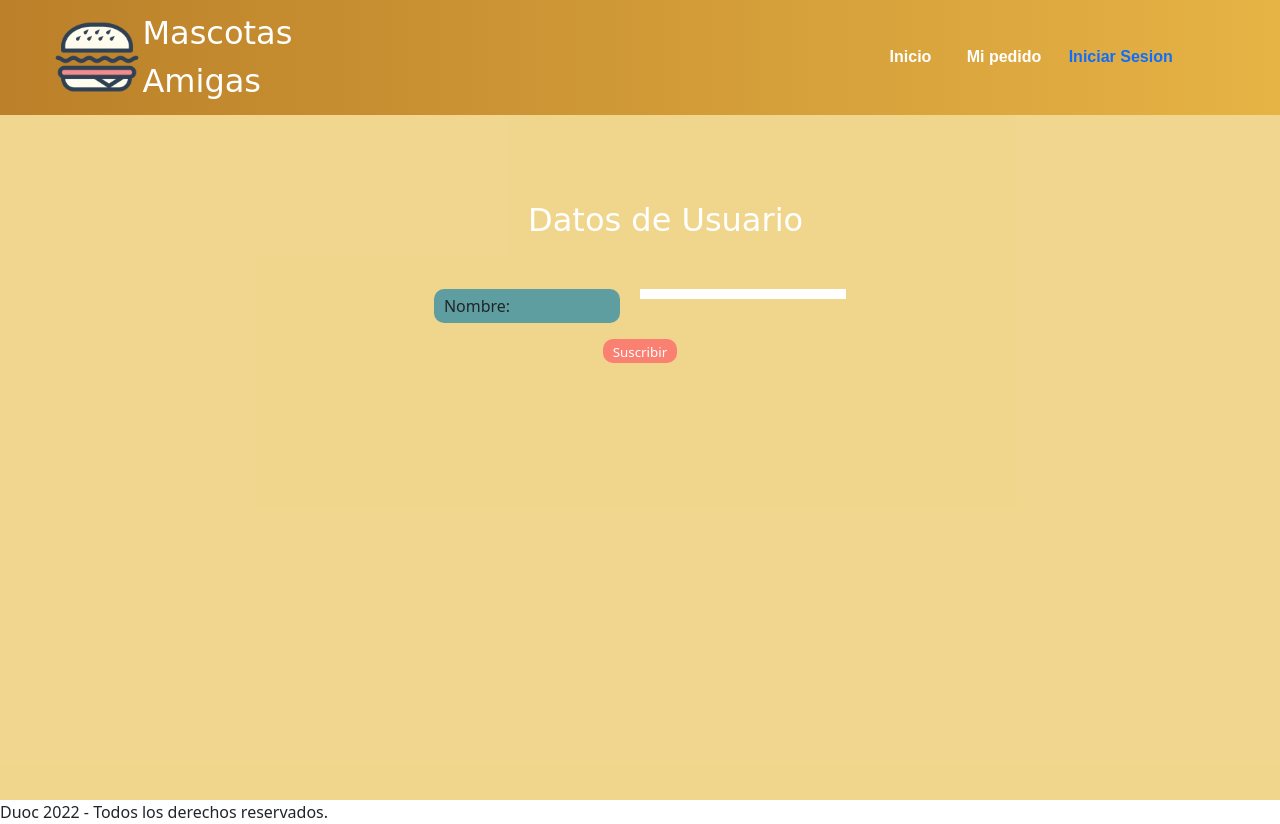
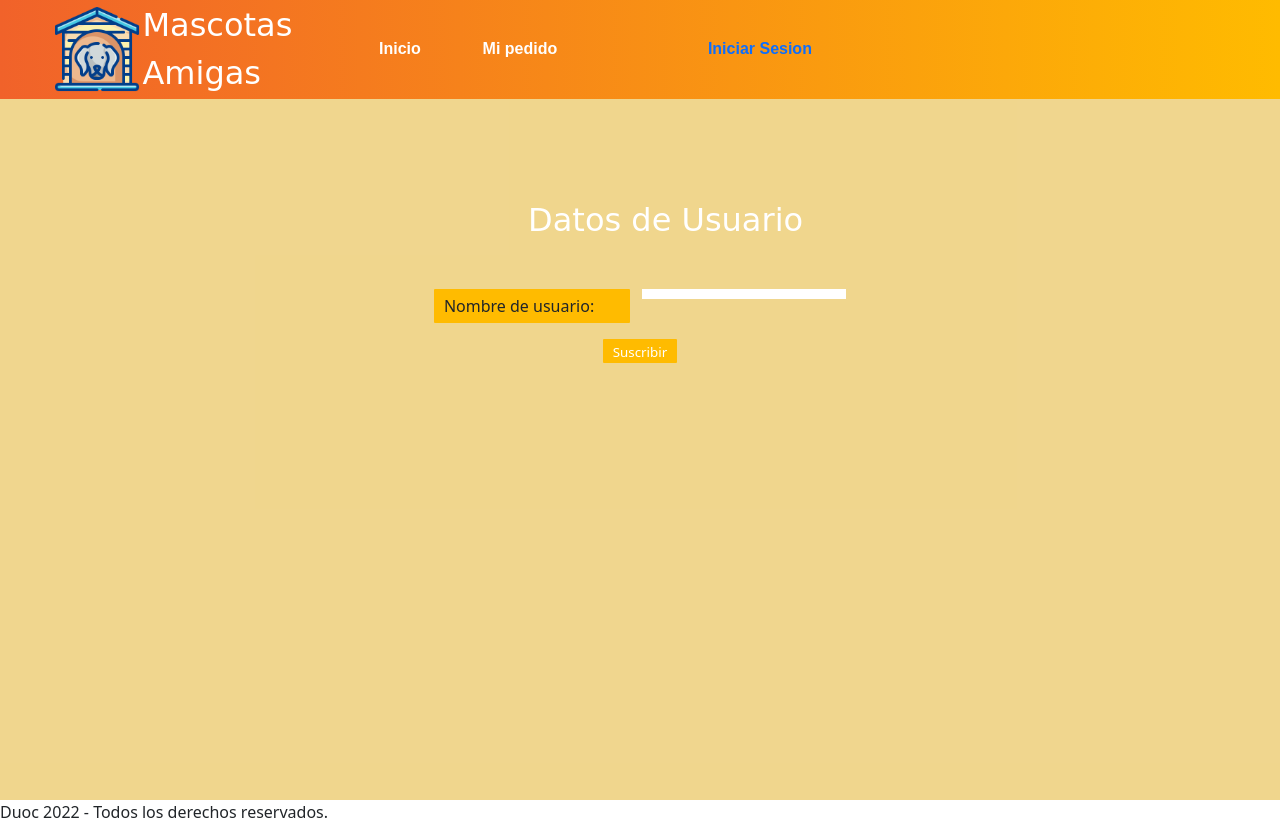
Before and after one commit to BrunoAraus/P3Examen, a Django app: page /usuario in a window 1280 px wide. Run offline with Django 3.2, Linux system fonts and the light colour scheme; some web fonts are replaced.

Commit message:
ANASHEEEEIII

```diff
--- a/core/static/core/css/Crear.css
+++ b/core/static/core/css/Crear.css
@@ -5,11 +5,13 @@
 
 .cuerpo{
     padding-top: 10%;
-    background-image: url("https://img.freepik.com/free-vector/fast-food-sketches-seamless-pattern-delicious-food-colored-ornament-hand-drawn-vector-illustration-modern-style-design-decor-wallpaper-background-textile_534604-529.jpg?w=2000");
+    background-color: rgba(231, 189, 71, 0.616);
     min-height: 100vh;
 }
 
 .container{
+    display: flex;
+    padding-top: 12px;
     background-color: #272727e3;
     color: white;
 }
--- a/core/static/core/css/EV1_Inicio sesion.css
+++ b/core/static/core/css/EV1_Inicio sesion.css
@@ -8,7 +8,7 @@
     justify-content: center;
     padding: 70px 0px 0px 0px;
     height: 100vh;
-    background-image: url("https://fondosmil.com/fondo/23216.jpg");
+    background-color: rgba(231, 189, 71, 0.616);
 
 }
 
--- a/core/static/core/css/EV1_Resgistrarse.css
+++ b/core/static/core/css/EV1_Resgistrarse.css
@@ -8,7 +8,7 @@
     justify-content: center;
     padding: 70px 0px 0px 0px;
     height: 100vh;
-    background-image: url("https://fondosmil.com/fondo/23216.jpg");
+    background-color: rgba(231, 189, 71, 0.616);
 
 }
 
--- a/core/static/core/css/Mainestilo.css
+++ b/core/static/core/css/Mainestilo.css
@@ -1,4 +1,6 @@
-
+b{
+    display: flex;
+}
 *{
     padding: 0;
     margin: 0;
@@ -11,8 +13,9 @@
     justify-content: space-between;
 
     width: 100%;
-    background:  linear-gradient(to left, rgb(230, 179, 69) 0%, rgb(187, 128, 41) 100%);
+    background:  linear-gradient(to right, rgb(241, 98, 42) 0%, rgb(255, 187, 0) 100%);
     position: fixed;
+    margin-top: auto;
     z-index: 100;
 }
 .imagen{
@@ -26,31 +29,43 @@
 }
 
 #menu{
-    padding: 0% 0% 0% 45%;
-    margin: 0% 0% 0% 0%;
     display: flex;
     flex-direction: column;
     justify-content: space-between;
+    align-items: flex-end;
+
+    width: 100%;
+}
+.navbar.navbar-expand-lg.navbar-dark{
+    padding: 0;
+    display: flex;
+}
+.largo-nav{
     width: 100%;
 }
 
 .navbar-nav{
     display: flex;
-    flex-direction: row;
+    align-items: center;
     font-weight: bold;
     font-family: Arial, Helvetica, sans-serif;
     font-size: larger;
+
 }
-
 b{
-    padding-right: 10%;
+    color: white;
+    display: flex;
+    padding-bottom: 4px;
+    font-family: 'Trebuchet MS', 'Lucida Sans Unicode', 'Lucida Grande', 'Lucida Sans', Arial, sans-serif
 }
 
 .nav-item{
-    padding-right: 5%;
+    width: 120px;
     display: flex;
     flex-direction: row;
+    flex-wrap: nowrap;
     align-items: center;
+    justify-content: center;
 }
 
 #titulo{
@@ -80,7 +95,8 @@ input{
 }
 
 #destacados{
-    padding-top: 110px;
+    padding-top: 98.242px;
+    flex-direction: row;
     display: flex;
     align-items: center;
     justify-content: center;
@@ -101,11 +117,12 @@ h2{
     font-weight: bold;
 }
 .caro{
-    padding-top: 2%;
-    padding-bottom: 3%;
+    padding-top: 60px;
+    padding-bottom: 20px;
     display: flex;
     justify-content: center;
 }
+
 .card{
     margin: 50px 20px 20px 20px;
     padding: 10px 10px 10px 10px;
--- a/core/static/core/css/Usuario.css
+++ b/core/static/core/css/Usuario.css
@@ -31,13 +31,13 @@
 }
 
 #izquierda{
-    padding-right: 20px;
+    padding-right: 10px;
     text-align: start;
 }
 
 #derecha{
     text-align: left;
-    padding-left: 0.3px;
+    padding-left: 2px
 }
 
 #izquierda>p, #derecha>p{
@@ -45,25 +45,37 @@
 }
 
 #izquierda>p{
-    border-radius: 10px;
-    background-color: cadetblue;
+    border-radius: 1px;
+    background:  rgb(255, 187, 0);
 }
 
 #derecha>p{
     background-color: #ffffff;
 }
-
+#botones{
+    justify-content: space-evenly;
+    display: flex;
+}
+a:visited{
+    color: black;
+}
 button{
     padding-left: 10px;
     padding-right: 10px;
-    border-radius: 10px;
-    background-color:salmon;
-
+    border-radius: 1px;
+    background:  rgb(255, 187, 0);
+    color: black;
+}
+a:visited{
+    color: white;
+}
+button>a{
+    text-decoration: none;
+    color: white;
 }
 
-button>a{
-    text-decoration: none;
-    color: #ffffff;
+b{
+    color: white;
 }
 
 
@@ -74,6 +86,7 @@ button>a{
         position: sticky;
     }
 }
+
 
 
 @media(max-width: 1200px){
--- a/core/static/core/css/pedido.css
+++ b/core/static/core/css/pedido.css
@@ -4,17 +4,18 @@
 }
 body{
     overflow: auto;
+    background-color: rgba(240, 248, 255, 1 );
 }
 
 #cuerpo{
     background-color: rgba(240, 248, 255, 1 );
-    min-height: 110vh;
+    min-height: 100%;
     overflow: auto;
 }
 
 #fondo_carrito{
     background-color: rgba(240, 248, 255, 0.966);
-    padding: 100px 10px 10px 10px;
+    padding: 110px 10px 10px 10px;
     display: flex;
     justify-content: space-evenly;
 }
--- a/core/templates/core/template.html
+++ b/core/templates/core/template.html
@@ -18,7 +18,7 @@
     <div class="principal">
     <nav class="navbar navbar-expand-lg navbar-dark" style="background-color: #ffffff00;">
         <a id="titulo" href="{% url 'home' %}">
-        <img src="{% static 'core/img/Comida.png' %}" alt="logo" width="90px">
+        <img src="{% static 'core/img/logo.png' %}" alt="logo" width="90px">
         <div>Mascotas Amigas</div>
         </a>
         <div id="menu">
@@ -33,10 +33,16 @@
             <li class="nav-item">
             {% if user.is_authenticated %}
                 <b>{{user.username}}</b>
+            </li>
+            <li class="nav-item">
                 <a href="{% url 'logout' %}">Cerrar sesion</a>
+            </li>
             {% else %}
+            <li class="nav-item">
                 <a href="{% url 'login' %}">Iniciar Sesion</a>
+            </li>
             {% endif %}
+
             </li>
             <li class="nav-item">
                 {% if user.is_authenticated %}
--- a/core/templates/core/usuario.html
+++ b/core/templates/core/usuario.html
@@ -9,14 +9,16 @@
         <h1 id="titulo">Datos de Usuario</h1>
         <div id="misDatos">
             <div id="izquierda">
-                <p>Nombre: </p>
+                <p>Nombre de usuario: </p>
             </div>
             <div id="derecha">
                 <p>{{user.username}}</p>
             </div>
         </div>
         {% if not user.is_staff %}
+        <div>
         <button><a href="#">Suscribir</a></button>
+        </div>
         {% else %}
         <div id="Botones">
             <button><a href="{% url 'Gestionar' %}">Gestionar Producto</a></button>
```
Also changed, not shown: core/templates/core/index.html (+5 -4 lines), core/static/core/img/Comida.png (deleted), core/static/core/img/logo.png (added).
